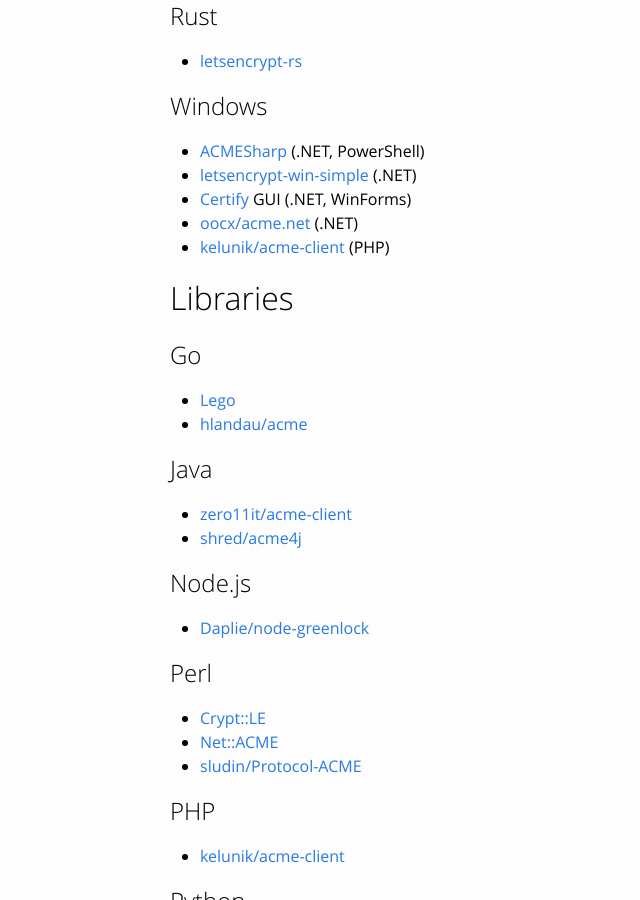
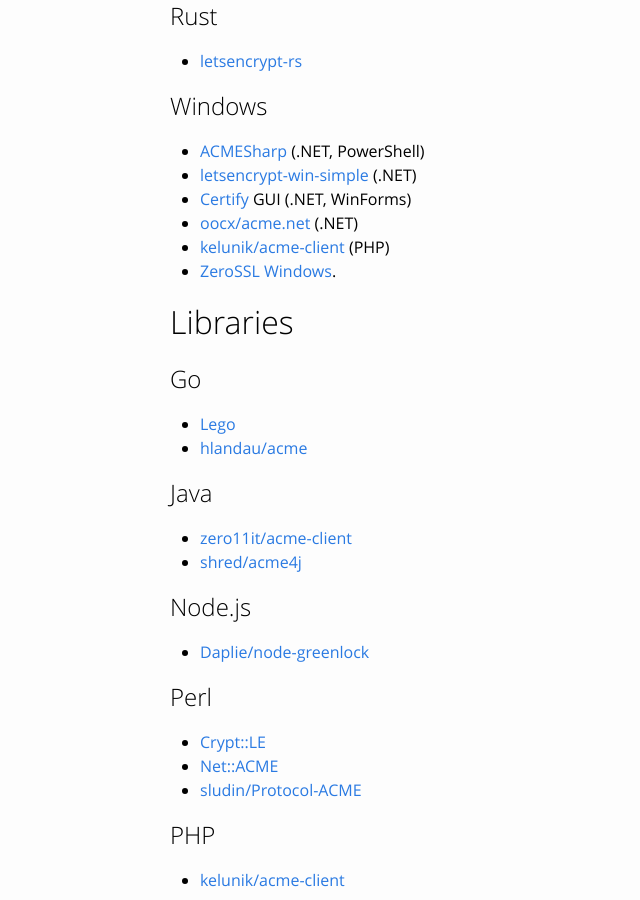
Before and after one commit to snowman1120/website, a Jekyll site: the page built from docs/client-options.md, in a window 1280 px wide and 900 px high, scrolled down 2736 px. Shown: the whole window, without its empty margins (0-640 px from the left). Built offline with Jekyll 4.4.1, drawn with Linux system fonts in a browser that asks for light colours.

Commit message:
New Windows client  - portable ZeroSSL (Perl and Win32/Win64 binaries) (#151)
* ZeroSSL Windows

```diff
--- a/docs/client-options.md
+++ b/docs/client-options.md
@@ -121,6 +121,7 @@ third party clients.
 - [Certify](https://github.com/webprofusion/Certify) GUI (.NET, WinForms)
 - [oocx/acme.net](https://github.com/oocx/acme.net) (.NET)
 - [kelunik/acme-client](https://github.com/kelunik/acme-client) (PHP)
+- [ZeroSSL Windows](https://github.com/do-know/Crypt-LE/releases).
 
 # Libraries
 
```
